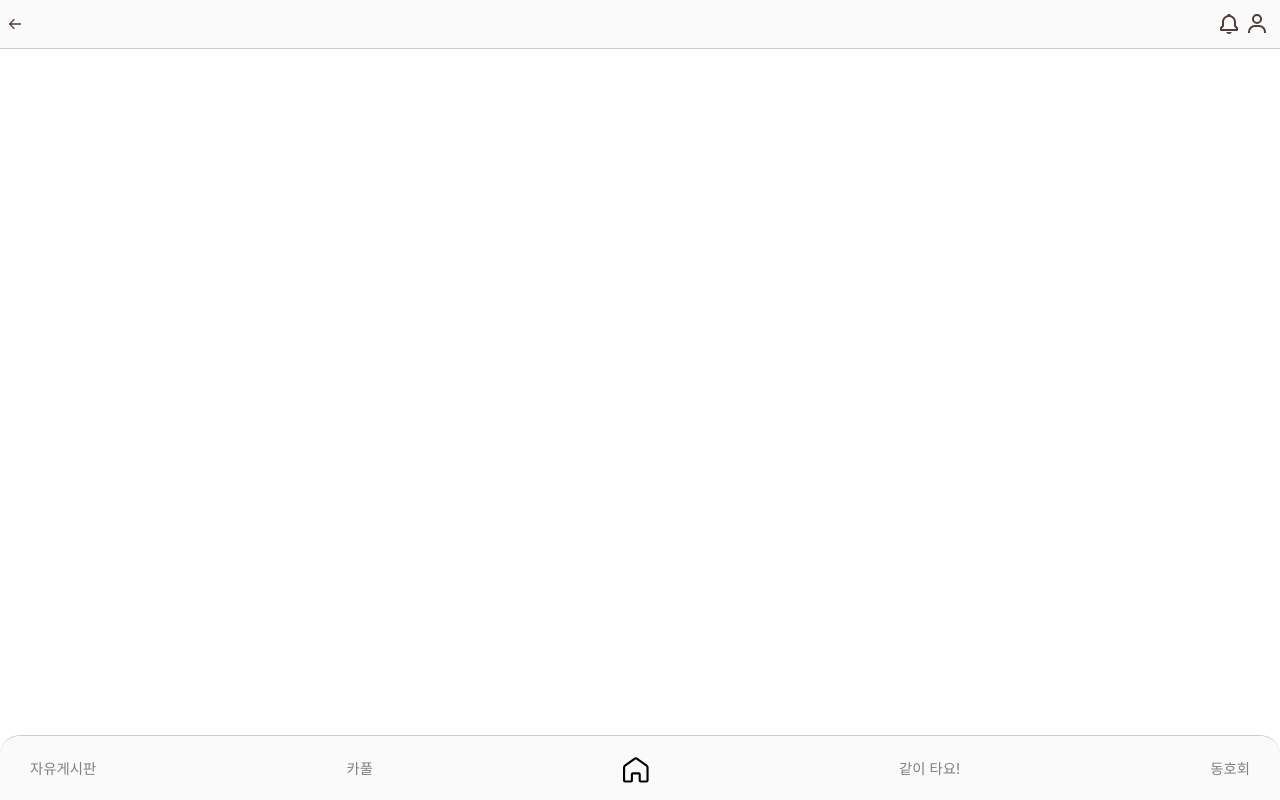
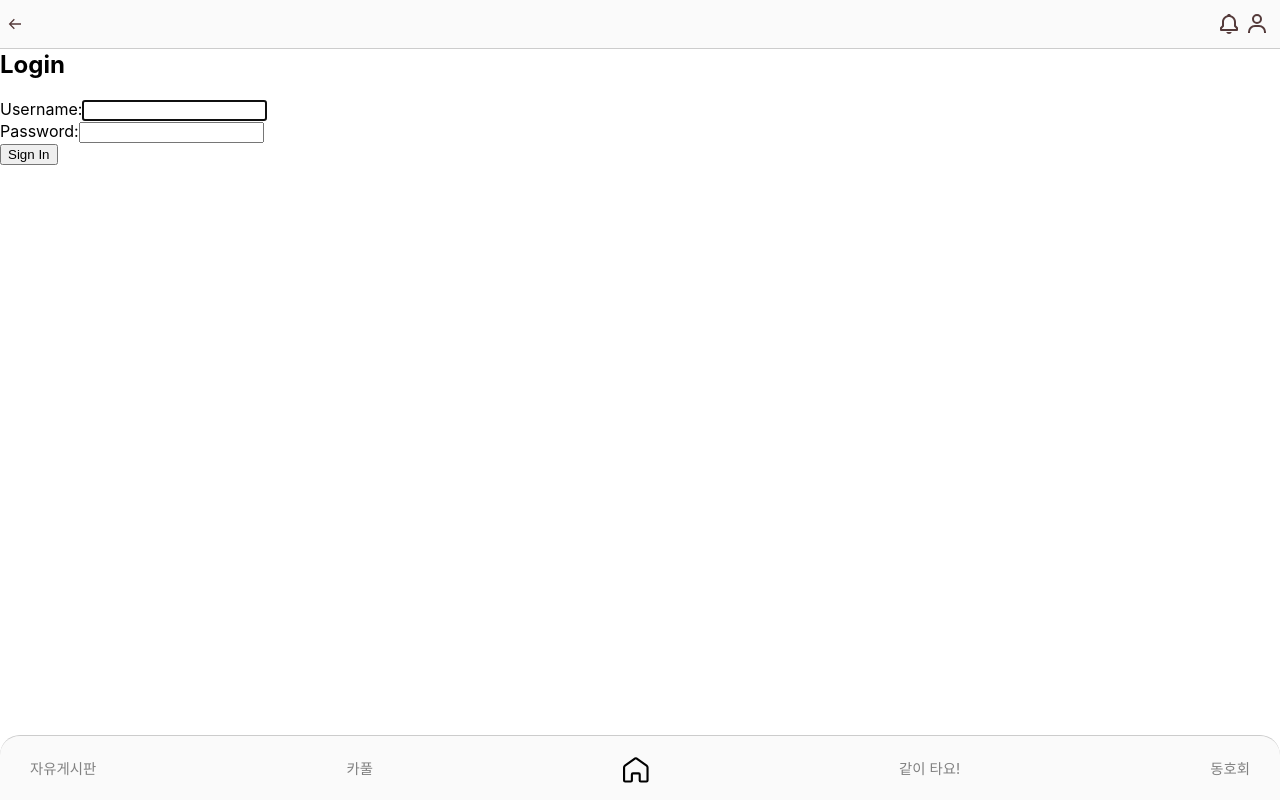
Before and after one commit to syj0396/ski-app-front, a React (Create React App) app: page /login in a window 1280 px wide. Before the commit this address had no page. Built offline with nearby package versions, Linux system fonts and the light colour scheme; data requests are answered from the project's data file.

Commit message:
login authentication 관련 slice 추가

```diff
--- a/package.json
+++ b/package.json
@@ -2,6 +2,7 @@
   "name": "ski-app-front",
   "version": "0.1.0",
   "private": true,
+  "proxy": "http://localhost:8080",
   "dependencies": {
     "@reduxjs/toolkit": "^1.8.6",
     "@testing-library/jest-dom": "^5.16.5",
--- a/src/App.js
+++ b/src/App.js
@@ -3,7 +3,10 @@ import { useSelector, useDispatch } from 'react-redux';
 import { Routes, Route } from "react-router-dom"
 import { TopBar } from './components/TopBar'
 import { NavBar } from "./components/NavBar"
+import { Layout } from './components/Layout';
 import { Home } from "./pages/Home"
+import { Login } from './features/auth/Login';
+import { RequireAuth } from './features/auth/RequireAuth';
 import { Board } from "./pages/Board"
 import { Club } from "./pages/Club"
 import { BoardWrite } from "./components/Board/BoardWrite"
@@ -21,11 +24,24 @@ function App() {
     <div>
       <TopBar />
       <Routes>
-        <Route exact path="/" element={<Home />} />
+        {/* <Route exact path="/" element={<Home />} />
         <Route exact path="/board" element={<Board />} />
         <Route exact path="/board/write" element={<BoardWrite />} />
         <Route exact path="/club" element={<Club />} />
-        <Route exact path="/club/register" element={<ClubRegister />} />
+        <Route exact path="/club/register" element={<ClubRegister />} /> */}
+        <Route path="/" element={<Layout />}>
+          {/* public routes */}
+          <Route index element={<Home />} />
+          <Route path="login" element={<Login />} />
+
+          {/* protected routes */}
+          <Route element={<RequireAuth />}>
+            <Route path="board" element={<Board />} />
+            <Route path="board/write" element={<BoardWrite />} />
+            <Route path="club" element={<Club />} />
+            <Route path="club/register" element={<ClubRegister />} />
+          </Route>
+        </Route>
       </Routes>
       <NavBar />
     </div>
--- /dev/null
+++ b/src/app/api/apiSlice.js
@@ -0,0 +1,41 @@
+import { createApi, fetchBaseQuery } from '@reduxjs/toolkit/query/react';
+import { setCredentials, logOut } from '../../features/auth/authSlice';
+
+const baseQuery = fetchBaseQuery({
+    baseUrl: 'http://localhost:8080',
+    credentials: 'include',
+    prepareHeaders: (headers, { getState }) => {
+        const token = getState().auth.token
+        if (token) {
+            headers.set("Authorization", `Bearer ${token}`)
+        }
+        return headers;
+    }
+})
+
+const baseQueryWithReauth = async (args, api, extraOptions) => {
+    console.log("api: ", api);
+    let result = await baseQuery(args, api, extraOptions)
+
+    if (result?.error?.originalStatus === 403) {
+        console.log('sending refresh token')
+        //send refresh token to get new access token
+        const refreshResult = await baseQuery('/refresh', api, extraOptions)
+        console.log(refreshResult)
+        if (refreshResult?.data) {
+            const user = api.getState().auth.user
+            // store the new token
+            api.dispatch(setCredentials({...refreshResult.data, user}))
+            //retry the original query with new access token
+            result = await baseQuery(args, api, extraOptions)
+        } else {
+            api.dispatch(logOut())
+        }
+    }
+    return result;
+}
+
+export const apiSlice = createApi({
+    baseQuery: baseQueryWithReauth,
+    endpoints: builder => ({})
+})
--- /dev/null
+++ b/src/components/Layout.js
@@ -0,0 +1,5 @@
+import { Outlet } from 'react-router-dom';
+
+export function Layout () {
+    return <Outlet />
+}
--- /dev/null
+++ b/src/features/auth/Login.js
@@ -0,0 +1,86 @@
+import React, { useRef, useState, useEffect } from 'react'
+import { useNavigate } from 'react-router-dom'
+
+import { useDispatch } from 'react-redux'
+import { setCredentials } from './authSlice'
+import { useLoginMutation } from './authApiSlice'
+
+export function Login() {
+    const userRef = useRef();
+    const errRef = useRef();
+    const [user, setUser] = useState('');
+    const [pw, setPw] = useState('');
+    const [errMsg, setErrMsg] = useState('');
+    const navigate = useNavigate();
+
+    const [login, { isLoading }] = useLoginMutation();
+    const dispatch = useDispatch();
+
+    useEffect(() => {
+        userRef.current.focus();
+    }, []);
+
+    useEffect(() => {
+        setErrMsg('');
+    }, [user, pw]);
+
+    const handleSubmit = async (e) => {
+        e.preventDefault();
+        try {
+            const userData = await login({ user, pw}).unwrap();
+            console.log(userData);
+            dispatch(setCredentials({ ...userData, user }))
+            setUser('')
+            setPw('')
+            navigate('/')
+        } catch (err) {
+            if (!err?.originalStatus) {
+                setErrMsg('No Server Response');
+            } else if (err.originalStatus?.status === 400) {
+                setErrMsg('Missing Username or Password');
+            } else if (err.originalStatus?.status === 401) {
+                setErrMsg('Unauthorized');
+            } else {
+                setErrMsg('Login Failed');
+            }
+            errRef.current.focus();
+        }
+    }
+
+    const handleUserInput = (e) => setUser(e.target.value);
+
+    const handlePwInput = (e) => setPw(e.target.value);
+
+    const content = isLoading ? <h1>Loading...</h1> : (
+        <section className="login">
+            <p ref={errRef} className={errMsg ? "reemsg": "offscreen"} aria-live="assertive">{errMsg}</p>
+
+            <h1>Login</h1>
+
+            <form onSubmit={handleSubmit}>
+                <label htmlFor="username">Username:</label>
+                <input
+                    type="text"
+                    id="username"
+                    ref={userRef}
+                    value={user}
+                    onChange={handleUserInput}
+                    autoComplete="off"
+                    required/>
+                <br />
+                <label htmlFor="password">Password:</label>
+                <input
+                    type="password"
+                    id="password"
+                    onChange={handlePwInput}
+                    value={pw}
+                    required
+                />
+                <br/>
+                <button>Sign In</button>
+            </form>
+        </section>
+    )
+
+    return content
+}
--- /dev/null
+++ b/src/features/auth/RequireAuth.js
@@ -0,0 +1,14 @@
+import { useLocation, Navigate, Outlet} from "react-router-dom"
+import { useSelector } from 'react-redux'
+import { selectCurrentToken } from './authSlice'
+
+export function RequireAuth () {
+    const token = useSelector(selectCurrentToken)
+    const location = useLocation()
+
+    return (
+        token
+            ? <Outlet />
+            : <Navigate to="/login" state={{ from: location }} replace />
+    )
+}
--- /dev/null
+++ b/src/features/auth/authApiSlice.js
@@ -0,0 +1,17 @@
+import { apiSlice } from '../../app/api/apiSlice';
+
+export const authApiSlice = apiSlice.injectEndpoints({
+    endpoints: builder => ({
+        login: builder.mutation({
+            query: credentials => ({
+                url: '/login',
+                method: 'POST',
+                body: { ...credentials }
+            })
+        }),
+    })
+})
+
+export const {
+    useLoginMutation
+} = authApiSlice
--- /dev/null
+++ b/src/features/auth/authSlice.js
@@ -0,0 +1,25 @@
+import { createSlice } from '@reduxjs/toolkit'
+
+const authSlice = createSlice({
+    name: 'auth',
+    //initialState: { user: null, token: null },
+    initialState: { user: "syj", token: "Bearer eyejsil"},
+    reducers: {
+        setCredentials: (state, action) => {
+            const { user, accessToken } = action.payload;
+            state.user = user;
+            state.token = accessToken;
+        },
+        logOut: (state, action) => {
+            state.user = null;
+            state.token = null;
+        }
+    },
+})
+
+export const { setCredentials, logOut } = authSlice.actions;
+
+export default authSlice;
+
+export const selectCurrentUser = (state) => state.auth.user;
+export const selectCurrentToken = (state) => state.auth.token;
--- a/src/index.js
+++ b/src/index.js
@@ -3,7 +3,7 @@ import ReactDOM from 'react-dom/client';
 import './index.css';
 import App from './App';
 import { Provider } from "react-redux";
-import { BrowserRouter } from "react-router-dom";
+import { BrowserRouter, Routes, Route } from "react-router-dom";
 import reportWebVitals from './reportWebVitals';
 import store from './store';
 
@@ -12,7 +12,9 @@ root.render(
   <React.StrictMode>
     <BrowserRouter>
       <Provider store={store}>
-        <App />
+        <Routes>
+          <Route path="/*" element={<App />} />
+        </Routes>
       </Provider>
     </BrowserRouter>
   </React.StrictMode>
--- a/src/slice/auth.js
+++ /dev/null
@@ -1,21 +0,0 @@
-import { createSlice } from '@reduxjs/toolkit'
-
-const initialAuthState = {
-    isAuthenticated: true
-};
-
-const authSlice = createSlice({
-    name: 'authentication',
-    initialState: initialAuthState,
-    reducers: {
-        login(state) {
-            state.isAuthenticated = true;
-        },
-        logout(state) {
-            state.isAuthenticated = false;
-        }
-    }
-});
-
-export const authActions = authSlice.actions;
-export default authSlice.reducer;
--- a/src/store.js
+++ b/src/store.js
@@ -14,19 +14,24 @@ const store = createStore(rootReducer, applyMiddleware(...middlewares));
 
 export default store;*/
 
-import { configureStore } from '@reduxjs/toolkit'
-import authReducer from './slice/auth';
+import { configureStore } from '@reduxjs/toolkit';
 import boardSlice from './slice/board';
 import clubSlice from './slice/club';
 import resortSlice from './slice/resort';
+import { apiSlice } from './app/api/apiSlice';
+import authSlice from './features/auth/authSlice';
 
 const store = configureStore({
     reducer: {
-        auth: authReducer,
         resort: resortSlice.reducer,
         board: boardSlice.reducer,
         club: clubSlice.reducer,
-    }
+        [apiSlice.reducerPath]: apiSlice.reducer,
+        auth: authSlice.reducer,
+    },
+    middleware: getDefaultMiddleware =>
+        getDefaultMiddleware().concat(apiSlice.middleware),
+    devTools: true
 });
 
 export default store;
```
